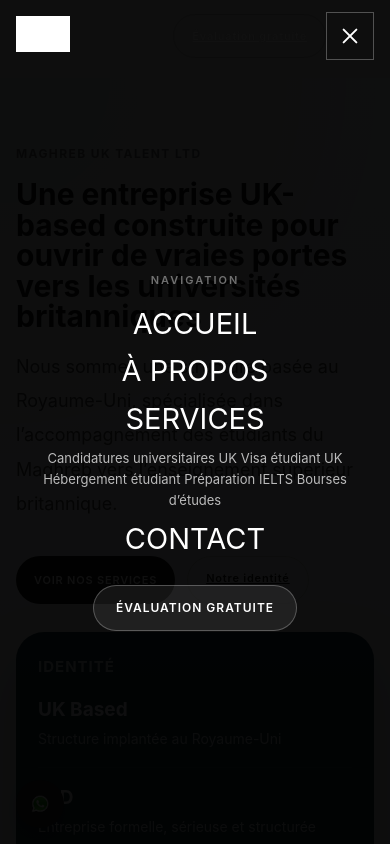
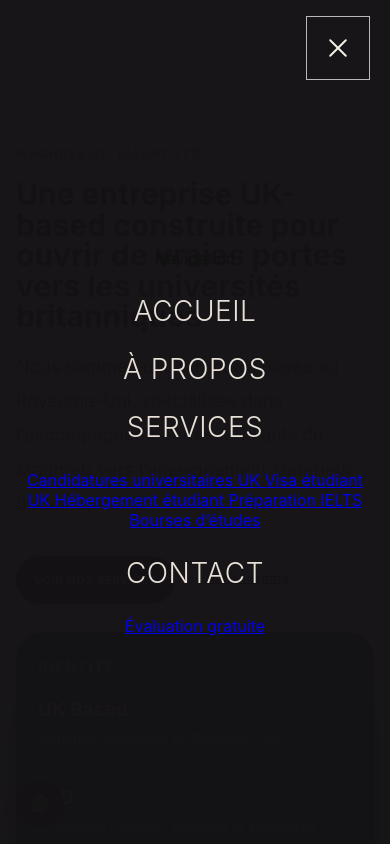
Before and after one commit to Muktalent/Royaume-Uni, a website: page about-us/index.html in a window 390 px wide. Both pictures are taken after a click on the button "Open menu". Shown: the top 844 px of the page. Drawn offline with Linux system fonts and the light colour scheme.

Commit message:
update landing page

```diff
--- a/css/style.css
+++ b/css/style.css
@@ -2662,13 +2662,8 @@ iframe {
 }
 
 /* ==========================================
-   MOBILE HAMBURGER ONLY
-   Añadir al FINAL del CSS
+   MOBILE MENU — DARK FULLSCREEN STYLE
 ========================================== */
-
-body.menu-open {
-  overflow: hidden;
-}
 
 .mobile-menu-toggle,
 .mobile-menu,
@@ -2676,16 +2671,19 @@ body.menu-open {
   display: none;
 }
 
-@media (min-width: 769px) {
-  .mobile-menu-toggle,
-  .mobile-menu,
-  .mobile-menu-overlay {
+body.menu-open {
+  overflow: hidden;
+}
+
+@media (max-width: 768px) {
+  .nav,
+  .header-cta,
+  .lang-selector {
     display: none !important;
   }
-}
-
-@media (max-width: 768px) {
+
   .header {
+    padding: 16px 20px;
     z-index: 10050;
   }
 
@@ -2695,45 +2693,28 @@ body.menu-open {
     z-index: 10060;
   }
 
-  .nav {
-    display: none !important;
-  }
-
-  .header-actions,
-  .lang-selector {
-    display: none !important;
-  }
-
-  .header-right {
-    display: flex;
-    align-items: center;
-    justify-content: flex-end;
-    gap: 0;
-  }
-
   .mobile-menu-toggle {
-    display: inline-flex !important;
-    width: 48px;
-    height: 48px;
+    display: inline-flex;
+    width: 72px;
+    height: 72px;
     align-items: center;
     justify-content: center;
     flex-direction: column;
-    gap: 6px;
-    border: 1px solid rgba(0,0,0,0.14);
+    gap: 7px;
     background: transparent;
+    border: 1px solid rgba(255,255,255,0);
     color: #111;
     cursor: pointer;
-    border-radius: 0;
-    -webkit-tap-highlight-color: transparent;
+    z-index: 10070;
     transition: all 0.25s ease;
   }
 
   .mobile-menu-toggle span {
-    width: 20px;
+    width: 24px;
     height: 2px;
     background: currentColor;
     border-radius: 999px;
-    transition: transform 0.28s ease, opacity 0.2s ease;
+    transition: transform 0.28s ease, opacity 0.2s ease, background 0.2s ease;
   }
 
   body.menu-open .header {
@@ -2743,17 +2724,18 @@ body.menu-open {
     -webkit-backdrop-filter: none !important;
   }
 
-  body.menu-open .logo img {
-    filter: brightness(0) invert(1);
+  body.menu-open .logo {
+    opacity: 0;
+    pointer-events: none;
   }
 
   body.menu-open .mobile-menu-toggle {
-    color: #fff;
-    border-color: rgba(255,255,255,0.28);
+    border-color: rgba(255,255,255,0.7);
+    color: #f3eee8;
   }
 
   body.menu-open .mobile-menu-toggle span:nth-child(1) {
-    transform: translateY(8px) rotate(45deg);
+    transform: translateY(9px) rotate(45deg);
   }
 
   body.menu-open .mobile-menu-toggle span:nth-child(2) {
@@ -2761,41 +2743,36 @@ body.menu-open {
   }
 
   body.menu-open .mobile-menu-toggle span:nth-child(3) {
-    transform: translateY(-8px) rotate(-45deg);
+    transform: translateY(-9px) rotate(-45deg);
   }
 
   .mobile-menu-overlay {
-    display: block !important;
+    display: block;
     position: fixed;
     inset: 0;
-    background: rgba(0,0,0,0.94);
+    background: rgba(20, 18, 20, 0.985);
     opacity: 0;
     visibility: hidden;
     pointer-events: none;
-    transition: opacity 0.28s ease, visibility 0.28s ease;
-    z-index: 10020;
-  }
-
-  body.menu-open .mobile-menu-overlay {
-    opacity: 1;
-    visibility: visible;
-    pointer-events: auto;
+    transition: opacity 0.3s ease, visibility 0.3s ease;
+    z-index: 10010;
   }
 
   .mobile-menu {
-    display: flex !important;
+    display: flex;
     position: fixed;
     inset: 0;
     align-items: center;
     justify-content: center;
-    padding: 96px 24px 32px;
+    padding: 120px 30px 80px;
     opacity: 0;
     visibility: hidden;
     pointer-events: none;
-    z-index: 10030;
-    transition: opacity 0.28s ease, visibility 0.28s ease;
-  }
-
+    z-index: 10020;
+    transition: opacity 0.3s ease, visibility 0.3s ease;
+  }
+
+  body.menu-open .mobile-menu-overlay,
   body.menu-open .mobile-menu {
     opacity: 1;
     visibility: visible;
@@ -2809,76 +2786,38 @@ body.menu-open {
     flex-direction: column;
     align-items: center;
     text-align: center;
-    gap: 10px;
-  }
-
-  .mobile-menu-label {
-    margin-bottom: 8px;
-    font-size: 11px;
-    font-weight: 600;
-    letter-spacing: 2px;
+    gap: 28px;
+  }
+
+  .mobile-menu-link {
+    color: #e8e0d8;
+    text-decoration: none;
+    font-size: clamp(30px, 7vw, 44px);
+    font-weight: 300;
+    line-height: 1.08;
+    letter-spacing: 0.5px;
     text-transform: uppercase;
-    color: rgba(255,255,255,0.42);
-  }
-
-  .mobile-menu-link,
-  .mobile-menu-sublink {
-    text-decoration: none;
-    transition: opacity 0.24s ease, transform 0.24s ease;
-  }
-
-  .mobile-menu-link {
-    color: #fff;
-    font-size: clamp(28px, 7vw, 40px);
-    font-weight: 400;
-    line-height: 1.08;
-    padding: 3px 0;
-  }
-
-  .mobile-menu-sublink {
-    color: rgba(255,255,255,0.72);
-    font-size: 14px;
-    line-height: 1.45;
-    padding: 1px 0;
+    transition: opacity 0.25s ease, transform 0.25s ease;
   }
 
   .mobile-menu-link:hover,
-  .mobile-menu-sublink:hover {
-    opacity: 0.75;
-  }
-
-  .mobile-menu-actions {
-    margin-top: 18px;
-  }
-
-  .mobile-book-btn {
-    display: inline-flex;
-    align-items: center;
-    justify-content: center;
-    min-height: 46px;
-    padding: 0 22px;
-    text-decoration: none;
-    border-radius: 999px;
-    border: 1px solid rgba(255,255,255,0.26);
-    background: rgba(255,255,255,0.08);
-    color: #fff;
-    font-size: 12px;
-    font-weight: 600;
-    letter-spacing: 1px;
-    text-transform: uppercase;
+  .mobile-menu-link:active {
+    opacity: 0.72;
+    transform: translateY(-1px);
   }
 }
 
 @media (max-width: 480px) {
   .mobile-menu {
-    padding: 88px 20px 28px;
+    padding: 110px 24px 70px;
+  }
+
+  .mobile-menu-toggle {
+    width: 64px;
+    height: 64px;
   }
 
   .mobile-menu-link {
-    font-size: 29px;
-  }
-
-  .mobile-menu-sublink {
-    font-size: 13px;
-  }
-}
+    font-size: 28px;
+  }
+}
--- a/js/script.js
+++ b/js/script.js
@@ -48,7 +48,9 @@ document.addEventListener("DOMContentLoaded", () => {
       name: "Full name",
       email: "Email address",
       country: "Country",
-      message: "Tell us about your plans..."
+      message: "Tell us about your plans...",
+      about: "ABOUT",
+      services: "SERVICES"
     },
     ar: {
       home: "الرئيسية",
@@ -74,7 +76,9 @@ document.addEventListener("DOMContentLoaded", () => {
       name: "الاسم الكامل",
       email: "البريد الإلكتروني",
       country: "الدولة",
-      message: "أخبرنا عن خططك..."
+      message: "أخبرنا عن خططك...",
+      about: "من نحن",
+      services: "الخدمات"
     },
     fr: {
       home: "ACCUEIL",
@@ -100,7 +104,9 @@ document.addEventListener("DOMContentLoaded", () => {
       name: "Nom complet",
       email: "Email",
       country: "Pays",
-      message: "Parlez-nous de votre projet..."
+      message: "Parlez-nous de votre projet...",
+      about: "À PROPOS",
+      services: "SERVICES"
     }
   };
 
@@ -110,16 +116,27 @@ document.addEventListener("DOMContentLoaded", () => {
 
     document.querySelectorAll("[data-i18n]").forEach((el) => {
       const key = el.dataset.i18n;
-      if (dict[key]) el.innerHTML = dict[key];
+      if (dict[key]) {
+        el.innerHTML = dict[key];
+      }
     });
 
     document.querySelectorAll("[data-i18n-placeholder]").forEach((el) => {
       const key = el.dataset.i18nPlaceholder;
-      if (dict[key]) el.placeholder = dict[key];
+      if (dict[key]) {
+        el.placeholder = dict[key];
+      }
     });
 
-    const labels = { en: "EN ⌄", fr: "FR ⌄", ar: "AR ⌄" };
-    if (langBtn) langBtn.textContent = labels[lang] || "FR ⌄";
+    const labels = {
+      en: "EN ⌄",
+      fr: "FR ⌄",
+      ar: "AR ⌄"
+    };
+
+    if (langBtn) {
+      langBtn.textContent = labels[lang] || "FR ⌄";
+    }
 
     document.documentElement.lang = lang;
     document.body.dir = lang === "ar" ? "rtl" : "ltr";
@@ -179,40 +196,43 @@ document.addEventListener("DOMContentLoaded", () => {
     }
   }
 
+  function closeMobileMenu() {
+    setMenuState(false);
+  }
+
+  function toggleMobileMenu() {
+    const isOpen = document.body.classList.contains("menu-open");
+    setMenuState(!isOpen);
+  }
+
   if (mobileMenuToggle && mobileMenu && mobileMenuOverlay) {
     setMenuState(false);
 
     mobileMenuToggle.addEventListener("click", (e) => {
       e.preventDefault();
       e.stopPropagation();
-      setMenuState(!document.body.classList.contains("menu-open"));
+      toggleMobileMenu();
     });
 
-    mobileMenuOverlay.addEventListener("click", () => {
-      setMenuState(false);
-    });
+    mobileMenuOverlay.addEventListener("click", closeMobileMenu);
 
     mobileMenuLinks.forEach((link) => {
-      link.addEventListener("click", () => {
-        setMenuState(false);
-      });
+      link.addEventListener("click", closeMobileMenu);
     });
 
     document.addEventListener("keydown", (e) => {
       if (e.key === "Escape") {
-        setMenuState(false);
+        closeMobileMenu();
       }
     });
 
     window.addEventListener("resize", () => {
       if (window.innerWidth > 768) {
-        setMenuState(false);
+        closeMobileMenu();
       }
     });
 
-    window.addEventListener("pageshow", () => {
-      setMenuState(false);
-    });
+    window.addEventListener("pageshow", closeMobileMenu);
   }
 
   // ==========================
@@ -230,6 +250,7 @@ document.addEventListener("DOMContentLoaded", () => {
 
   function safePlay(videoEl) {
     if (!videoEl) return;
+
     const playPromise = videoEl.play();
     if (playPromise !== undefined) {
       playPromise.catch(() => {});
@@ -237,7 +258,7 @@ document.addEventListener("DOMContentLoaded", () => {
   }
 
   function loadVideo(index) {
-    if (!mainVideo || !items.length) return;
+    if (!mainVideo || !items.length || !videos[index]) return;
 
     mainVideo.src = videos[index];
     mainVideo.muted = true;
@@ -249,7 +270,7 @@ document.addEventListener("DOMContentLoaded", () => {
       item.classList.toggle("active", i === index);
 
       const thumbVideo = item.querySelector("video");
-      if (thumbVideo) {
+      if (thumbVideo && videos[i]) {
         thumbVideo.src = videos[i];
         thumbVideo.muted = true;
         thumbVideo.loop = true;
```
Also changed, not shown: index.html (+10 -29 lines).
